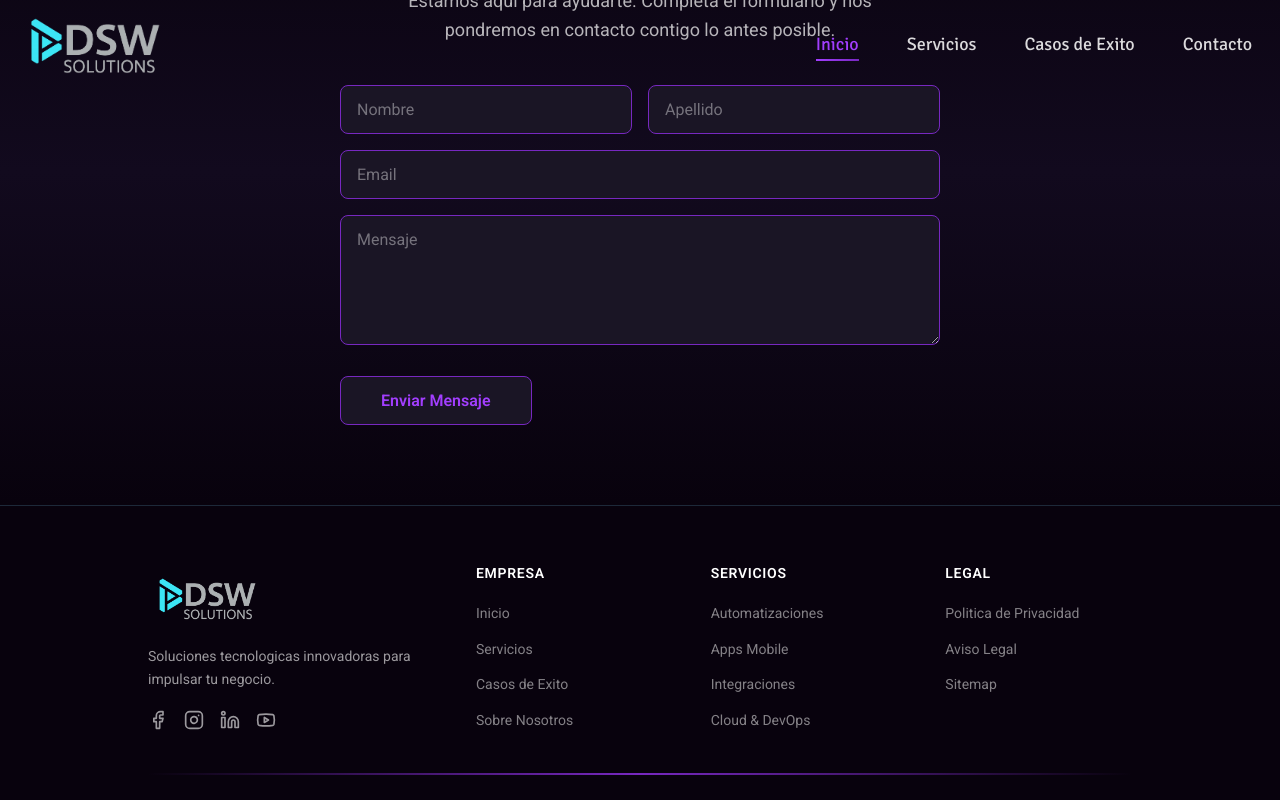
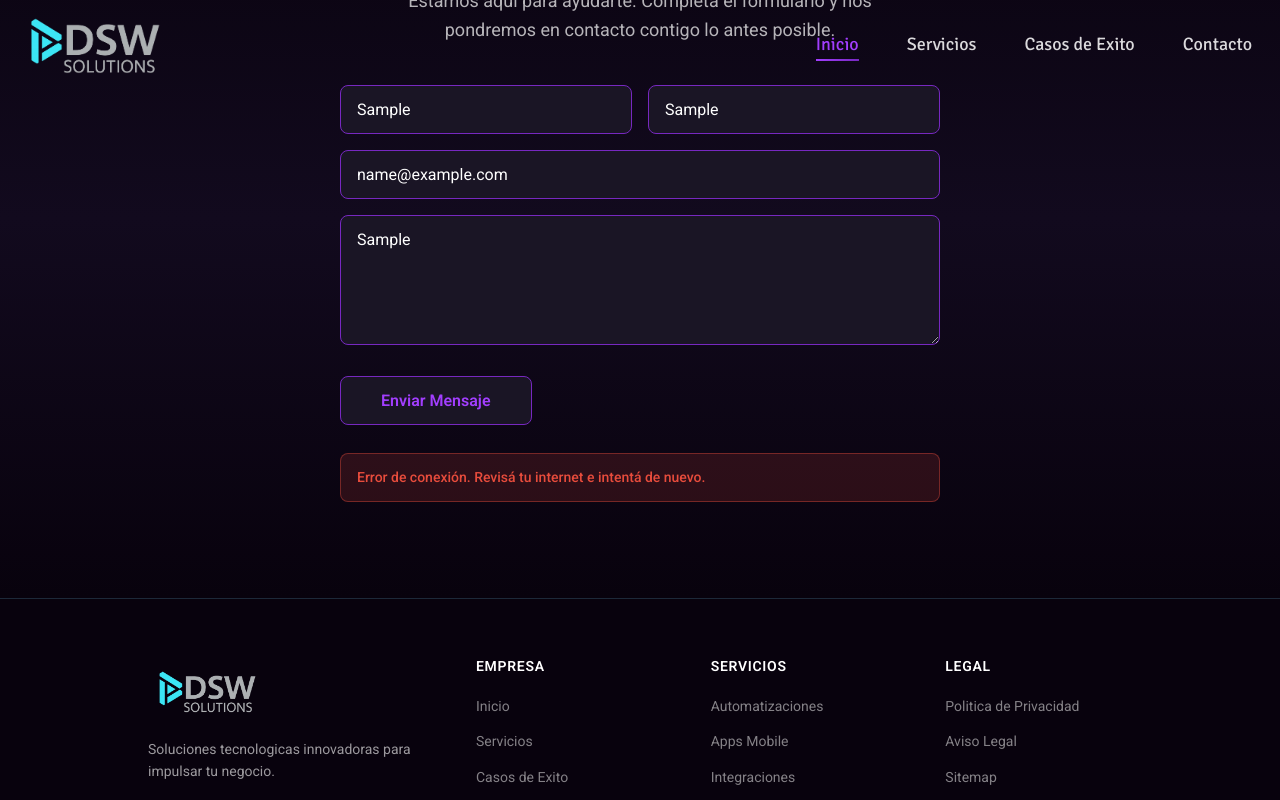
Before and after one commit to DSW-Solutions-LLC/WebDSW, a React (Create React App) app: page / in a window 1280 px wide. Both pictures are taken after typing "Sample", "Sample", "name@example.com", "Sample" into the empty fields and a click on the button "Enviar Mensaje". Shown: the part 3626-4426 px from the top of the page. Built offline with nearby package versions, Linux system fonts and the light colour scheme; no server answers.

Commit message:
api integration

```diff
--- a/src/components/sections/Contact.js
+++ b/src/components/sections/Contact.js
@@ -1,9 +1,14 @@
+import { useState } from 'react';
 import { FORM_FIELDS } from '../../constants';
 import { useForm } from '../../hooks/useForm';
 import { classNames } from '../../utils';
+import { contactService } from '../../services/api';
 import '../../styles/components/Contact.css';
 
 const Contact = () => {
+  const [submitStatus, setSubmitStatus] = useState(null); // null | 'success' | 'error'
+  const [submitError, setSubmitError] = useState('');
+
   const { formData, errors, isSubmitting, handleChange, handleSubmit } =
     useForm({
       firstName: '',
@@ -12,8 +17,40 @@ const Contact = () => {
       message: '',
     });
 
-  const onSubmit = async () => {
-    await new Promise(resolve => setTimeout(resolve, 1000));
+  const onSubmit = async data => {
+    setSubmitStatus(null);
+    setSubmitError('');
+
+    let handled = false;
+    try {
+      const response = await contactService.send({
+        name: `${data.firstName} ${data.lastName}`.trim(),
+        email: data.email,
+        message: data.message,
+      });
+
+      if (response.ok) {
+        setSubmitStatus('success');
+        return;
+      }
+
+      let errorMsg = 'Error al enviar el mensaje. Intentá de nuevo más tarde.';
+      if (response.status === 400) {
+        const body = await response.json();
+        errorMsg = Object.values(body.errors || {})[0]?.[0] || 'Datos inválidos. Revisá los campos.';
+      }
+
+      handled = true;
+      setSubmitStatus('error');
+      setSubmitError(errorMsg);
+      throw new Error(errorMsg);
+    } catch (err) {
+      if (!handled) {
+        setSubmitStatus('error');
+        setSubmitError('Error de conexión. Revisá tu internet e intentá de nuevo.');
+      }
+      throw err;
+    }
   };
 
   const renderFormField = field => {
@@ -89,10 +126,21 @@ const Contact = () => {
               <button
                 type='submit'
                 className='submit-btn'
-                disabled={isSubmitting}
+                disabled={isSubmitting || submitStatus === 'success'}
               >
                 {isSubmitting ? 'Enviando...' : 'Enviar Mensaje'}
               </button>
+
+              {submitStatus === 'success' && (
+                <p className='form-feedback form-feedback--success'>
+                  ¡Mensaje enviado! Te responderemos a la brevedad.
+                </p>
+              )}
+              {submitStatus === 'error' && (
+                <p className='form-feedback form-feedback--error'>
+                  {submitError}
+                </p>
+              )}
             </form>
           </div>
         </div>
--- /dev/null
+++ b/src/services/api.js
@@ -0,0 +1,10 @@
+const API_URL = 'https://dswsolutions.io/api';
+
+export const contactService = {
+  send: ({ name, email, message }) =>
+    fetch(`${API_URL}/contact`, {
+      method: 'POST',
+      headers: { 'Content-Type': 'application/json' },
+      body: JSON.stringify({ name, email, message }),
+    }),
+};
--- a/src/styles/components/Contact.css
+++ b/src/styles/components/Contact.css
@@ -136,6 +136,28 @@
   cursor: not-allowed;
 }
 
+.form-feedback {
+  margin-top: 12px;
+  padding: 12px 16px;
+  border-radius: var(--radius-md);
+  font-family: 'Roboto', sans-serif;
+  font-size: 14px;
+  font-weight: 500;
+  text-align: left;
+}
+
+.form-feedback--success {
+  background: rgba(39, 174, 96, 0.15);
+  border: 1px solid rgba(39, 174, 96, 0.4);
+  color: #2ecc71;
+}
+
+.form-feedback--error {
+  background: rgba(231, 76, 60, 0.15);
+  border: 1px solid rgba(231, 76, 60, 0.4);
+  color: #e74c3c;
+}
+
 /* Responsive */
 @media (max-width: 1024px) {
   .contact {
```
